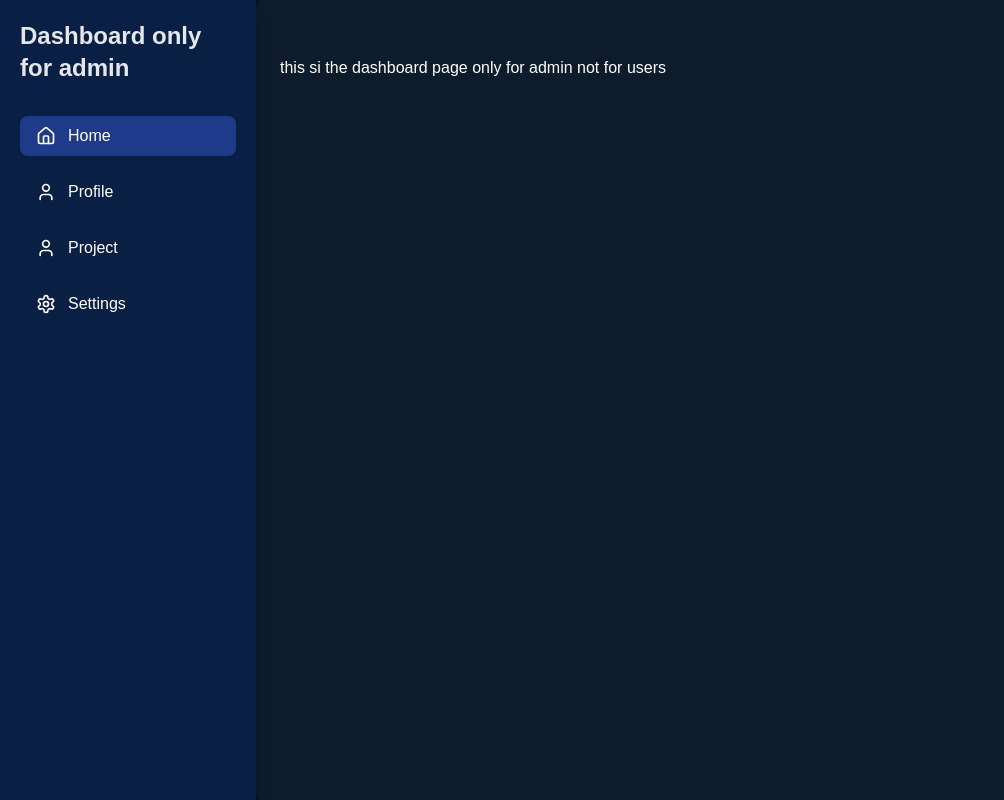
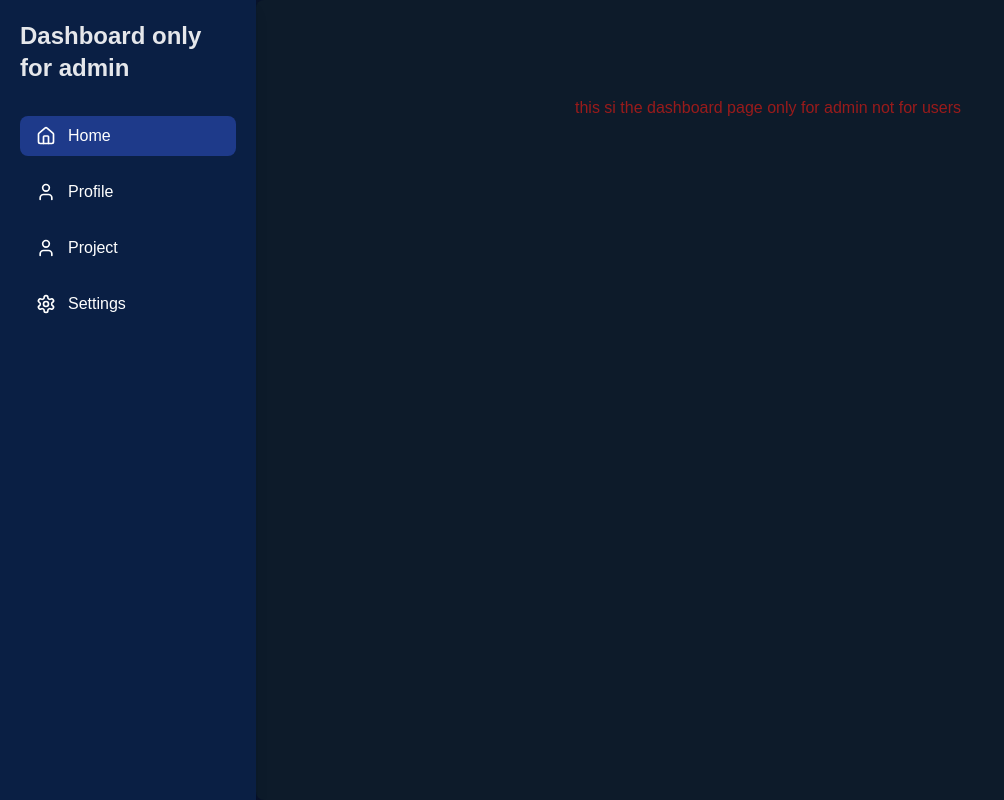
Before and after one commit to shaikot07/shaikot-portfolio-next, a Next.js app: page /dashboard in a window 1280 px wide. Shown: the whole page, without its empty margins (0-1004 px from the left). Built offline with nearby package versions, Linux system fonts and the light colour scheme.

Commit message:
updated the admin home page

```diff
--- a/src/app/(dashboard)/dashboard/page.tsx
+++ b/src/app/(dashboard)/dashboard/page.tsx
@@ -1,11 +1,11 @@
 
 
-const page = () => {
+const AdminHomepage = () => {
     return (
         <div>
-            this si the dashboard page only for admin not for users
+            <h2 className="text-center text-red-800 mt-10">this si the dashboard page only for admin not for users</h2>
         </div>
     );
 };
 
-export default page;
+export default AdminHomepage;
```
